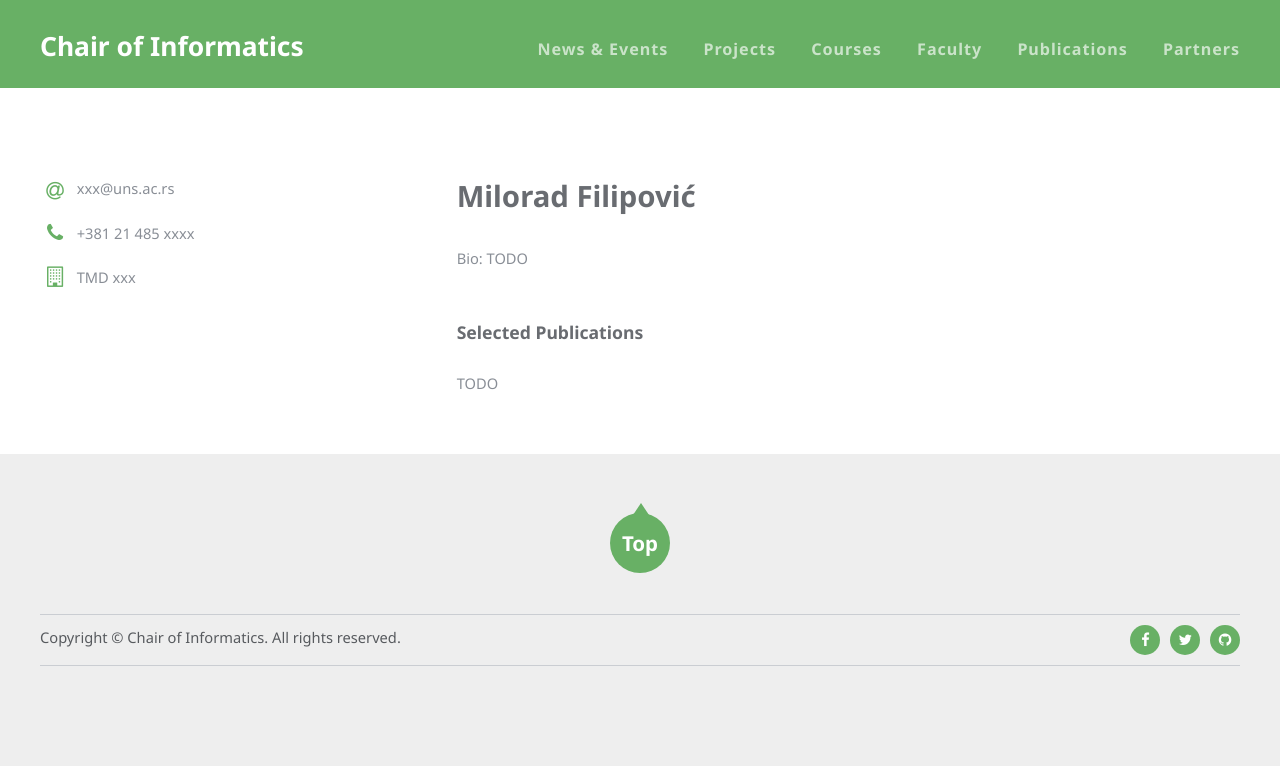
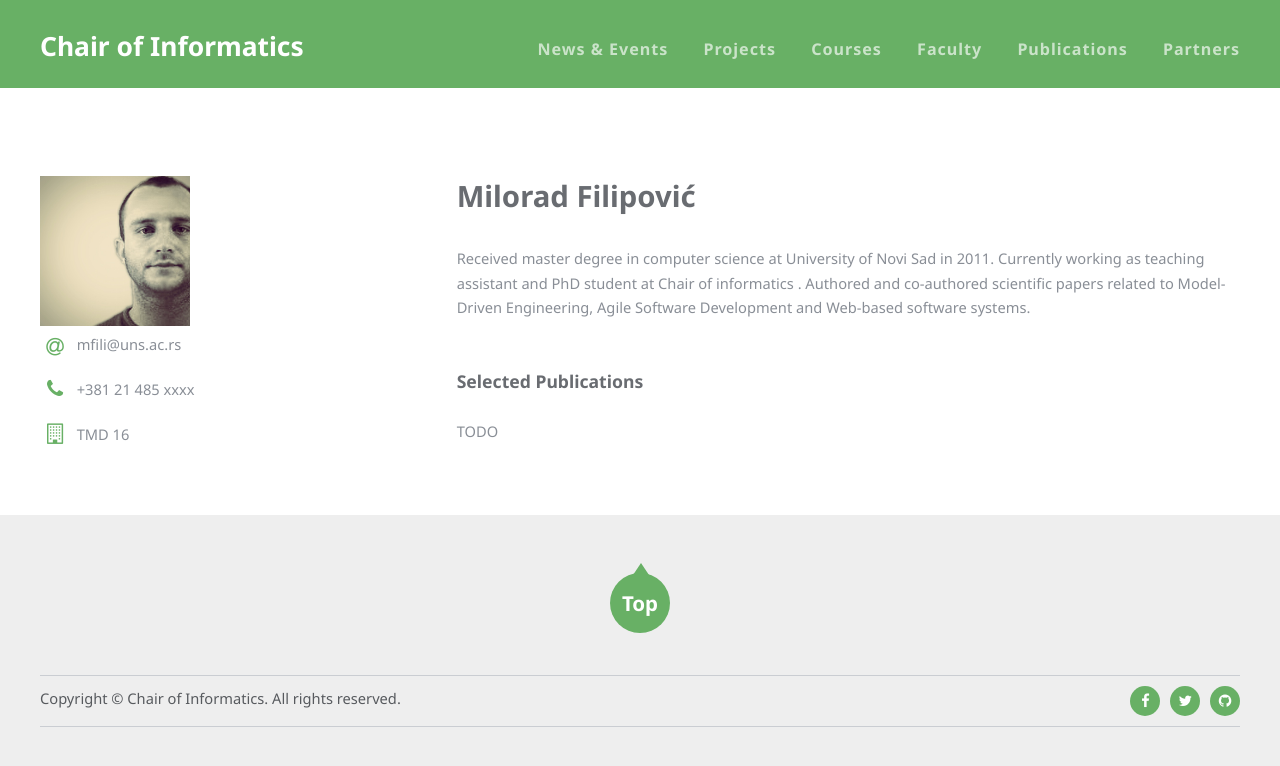
Before and after one commit to unsftn/informatika, a Jekyll site: the page built from _faculty/MiloradFilipovic.md, in a window 1280 px wide. Shown: the top 766 px of the page. Built offline with Jekyll 4.4.1, drawn with Linux system fonts in a browser that asks for light colours.

```diff
--- a/Gemfile
+++ b/Gemfile
@@ -1,4 +1,4 @@
 source 'https://rubygems.org'
 gem 'github-pages'
-gem 'therubyracer'
+# gem 'therubyracer'
 gem 'sequel'
--- a/_faculty/MiloradFilipovic.md
+++ b/_faculty/MiloradFilipovic.md
@@ -5,13 +5,13 @@ collection: faculty
 path: MiloradFilipovic
 name: MiloradFilipovic
 zvanje: TA
-email: xxx@uns.ac.rs
+email: mfili@uns.ac.rs
 phone: +381 21 485 xxxx
-office: TMD xxx
-photo:
+office: TMD 16
+photo: MiloradFilipovic.jpg
 ---
 
-Bio: TODO
+Received master degree in computer science at University of Novi Sad in 2011. Currently working as teaching assistant and PhD student at Chair of informatics . Authored and co-authored scientific papers related to Model-Driven Engineering, Agile Software Development and Web-based software systems.
 
 ### Selected Publications
 
```
Also changed, not shown: img/faculty/MiloradFilipovic.jpg (added).
